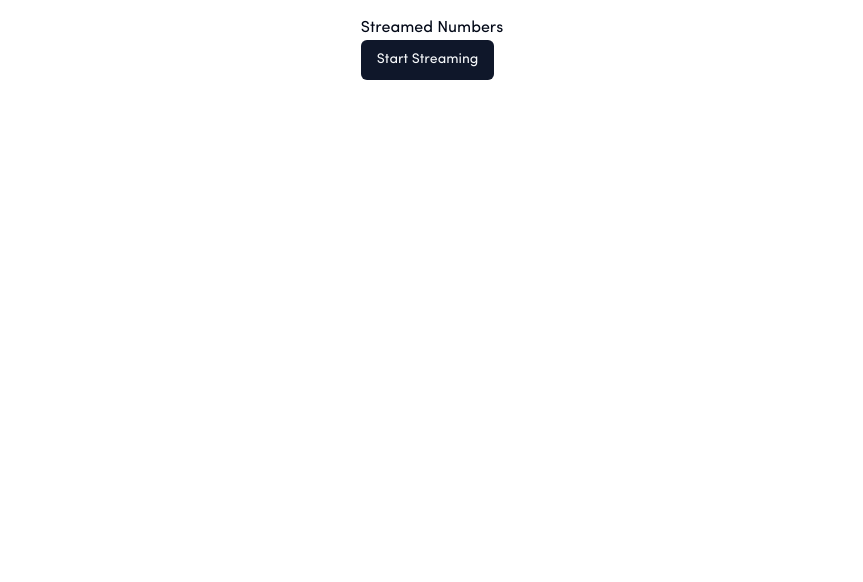
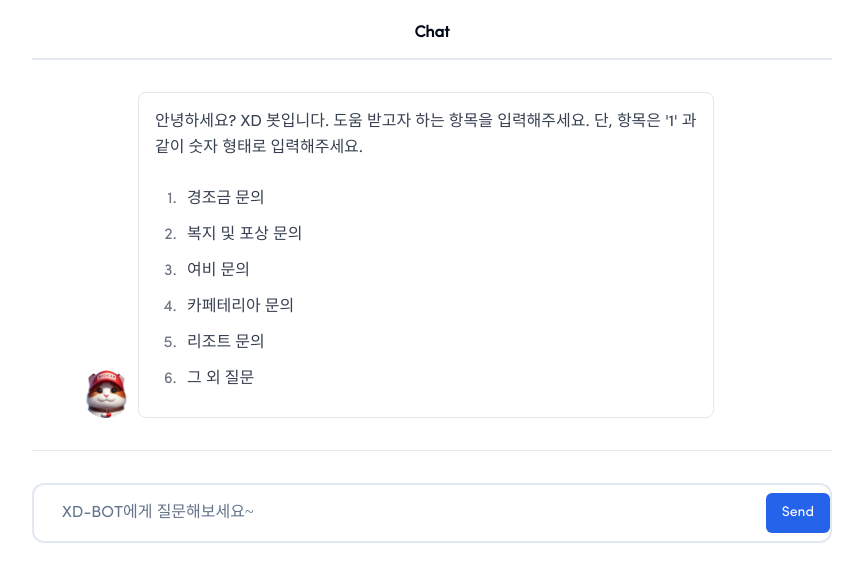
Before and after one commit to DCNFT/digibot-frontend, a Next.js app: page /lab in a window 1280 px wide. Shown: the top 582 px of the page, without its empty margins (208-1071 px from the left). Built offline with nearby package versions, Linux system fonts and the light colour scheme; a web font is replaced by a local one.

Commit message:
feat : lab page 추가

```diff
--- a/src/app/lab/layout.tsx
+++ b/src/app/lab/layout.tsx
@@ -7,9 +7,5 @@ interface LabLayoutProps {
 }
 
 export default function LabLayout({ children }: LabLayoutProps) {
-  return (
-    <main className="flex flex-col min-h-screen  md:px-8 lg:px-12 xl:px-16 mx-auto">
-      {children}
-    </main>
-  );
+  return <main className="">{children}</main>;
 }
--- a/src/app/page.tsx
+++ b/src/app/page.tsx
@@ -1,12 +1,12 @@
 'use client';
-import AppBar from '@/components/Appbar';
-import Chat from '@/views/chat';
+
+import Lab from '@/views/lab';
 
 export default function HomePage() {
   return (
     <div className="flex h-full w-full">
       <div className="bg-muted/50 flex grow flex-col">
-        <Chat />
+        <Lab />
       </div>
     </div>
   );
--- a/src/lib/chat.ts
+++ b/src/lib/chat.ts
@@ -119,7 +119,7 @@ export const systemSettings = (
 
   if (!USE_OPEN_AI_SERVER) {
     return {
-      url: `${process.env.NEXT_PUBLIC_BACKEND_API}/chat/prompt`,
+      url: `${process.env.NEXT_PUBLIC_BACKEND_API}/v1/nyan/prompt`,
       setting: {
         menu_num: menuNum || 5,
         chat_history: chatData
--- a/src/views/chat/index.tsx
+++ b/src/views/chat/index.tsx
@@ -134,6 +134,7 @@ const Chat = () => {
         content: '잘못 선택하셧습니다. 다시 선택해주세요.',
         id: uuidv4(),
       });
+
       setPrompt(''); // 입력란 초기화
       return;
     }
--- a/src/views/lab/index.tsx
+++ b/src/views/lab/index.tsx
@@ -1,12 +1,174 @@
-import { Button } from '@/components/ui/button';
-import StreamNumbers from './components/StreamNumber';
+import { useState, FormEvent, useRef, useEffect } from 'react';
+import ChatInput from '@/views/chat/components/ChatInput';
+import ChatBody from '@/views/chat/components/ChatBody';
+import { incrementLastNumber } from '@/lib/utils';
+import {
+  fetchChatResponse,
+  getBotLastId,
+  getDefaultSystemMessage,
+  getUserLastId,
+  processResponse,
+  systemSettings,
+} from '@/lib/chat';
+import useChatStore from '@/store/useChatStore';
+import useToast from '@/hooks/useToast';
+import { COMMAND_LIST, MENU_DATA } from '@/views/chat/data';
+import { Message } from '@/types/chat';
+import { v4 as uuidv4 } from 'uuid';
+import AppBar from '@/components/Appbar';
 
-const Lab = () => {
+const Labs = () => {
+  const prompt = useChatStore((state) => state.prompt);
+  const chatData = useChatStore((state) => state.chatData);
+  const setChatDataUpdateWithMessageId = useChatStore(
+    (state) => state.setChatDataUpdateWithMessageId,
+  );
+  const setInsertChatData = useChatStore((state) => state.setInsertChatData);
+  const setPrompt = useChatStore((state) => state.setPrompt);
+  const setIsRunning = useChatStore((state) => state.setIsRunning);
+  const ref = useRef(false);
+  const setLastChatMessageId = useChatStore(
+    (state) => state.setLastChatMessageId,
+  );
+  const { enqueueErrorBar } = useToast();
+  const [updateComplete, setUpdateComplete] = useState(false);
+  let controller: AbortController | undefined;
+  const menuNum = useChatStore((state) => state.menuNum);
+  const setMenuNum = useChatStore((state) => state.setMenuNum);
+  const isFlowChat = useChatStore((state) => state.isFlowChat);
+  const setIsFlowChat = useChatStore((state) => state.setIsFlowChat);
+
+  const handleSendMessage = async () => {
+    setIsRunning(true);
+    controller = new AbortController();
+    const lastChatMessageId = getBotLastId(chatData);
+
+    setLastChatMessageId(lastChatMessageId);
+    const setting = systemSettings(chatData, prompt, menuNum);
+    const url = setting?.url as string;
+    const params = setting?.setting as object;
+    try {
+      const response = await fetchChatResponse(
+        url,
+        params,
+        true,
+        controller,
+        setIsRunning,
+      );
+      console.log(response);
+
+      const fullText = await processResponse(
+        response,
+        true,
+        controller,
+        //setFirstTokenReceived,
+        setChatDataUpdateWithMessageId,
+        lastChatMessageId,
+      );
+      setIsRunning(false);
+    } catch (e: any) {
+      setIsRunning(false);
+      enqueueErrorBar(e.message);
+    }
+  };
+
+  const getIds = () => {
+    const lastUserChatId = getUserLastId(chatData); // 기본값 설정
+    const lastBotChatId = getBotLastId(chatData);
+    // ID를 증가시키거나 초기값을 사용
+    const lastUserChatIdIncrease = ref.current
+      ? incrementLastNumber(lastUserChatId)
+      : lastUserChatId;
+    const lastBotChatIdIncrease = ref.current
+      ? incrementLastNumber(lastBotChatId)
+      : lastBotChatId;
+
+    return { lastUserChatIdIncrease, lastBotChatIdIncrease };
+  };
+
+  // 사용자가 "/명령어"를 입력했을 때 호출되는 함수
+  const handleCommandsInput = () => {
+    setInsertChatData({
+      role: 'system',
+      content: `도움말 명령어 리스트입니다:\n${COMMAND_LIST}`,
+      id: uuidv4(),
+    });
+    setPrompt(''); // 입력란 초기화
+  };
+
+  const handleSubmit = async (e: FormEvent) => {
+    const { lastUserChatIdIncrease, lastBotChatIdIncrease } = getIds();
+    console.log(lastBotChatIdIncrease);
+    if (prompt === '/명령어') {
+      handleCommandsInput();
+      return;
+    }
+
+    if (prompt === '/메뉴') {
+      const systemMessage = getDefaultSystemMessage();
+      setInsertChatData(systemMessage as Message);
+      setIsFlowChat(true);
+      setPrompt(''); // 입력란 초기화
+      return;
+    }
+
+    if (isFlowChat) {
+      const menuObject = MENU_DATA.find((item) => {
+        return item.menu_id === prompt.toString();
+      });
+      console.log('menuObject = ', menuObject);
+      if (menuObject) {
+        setInsertChatData({
+          role: 'system',
+          content: `${menuObject?.menu_name} 선택하셨습니다 관련 질문을 해주세요~`,
+          id: uuidv4(),
+        });
+        setMenuNum(Number(menuObject.menu_id));
+        setIsFlowChat(false);
+        setPrompt(''); // 입력란 초기화
+        return;
+      }
+
+      setInsertChatData({
+        role: 'system',
+        content: '잘못 선택하셧습니다. 다시 선택해주세요.',
+        id: uuidv4(),
+      });
+      setPrompt(''); // 입력란 초기화
+      return;
+    }
+
+    // 새로운 채팅 데이터 추가
+    setInsertChatData({
+      role: 'user',
+      content: prompt,
+      id: lastUserChatIdIncrease,
+    });
+
+    setInsertChatData({
+      role: 'assistant',
+      content: '',
+      id: lastBotChatIdIncrease,
+    });
+
+    setUpdateComplete(true); // 상태 업데이트 완료 플래그 설정
+    ref.current = true; // 참조 플래그 업데이트
+  };
+
+  useEffect(() => {
+    if (updateComplete) {
+      handleSendMessage();
+      setUpdateComplete(false); // 플래그 초기화
+      setPrompt(''); // 입력란 초기화
+    }
+  }, [updateComplete]);
+
   return (
-    <div className="flex flex-col h-screen p-4">
-      <StreamNumbers />
+    <div className="relative flex h-full flex-col items-center">
+      <AppBar />
+      <ChatBody />
+      <ChatInput handleSubmit={handleSubmit} />
     </div>
   );
 };
-
-export default Lab;
+export default Labs;
```
